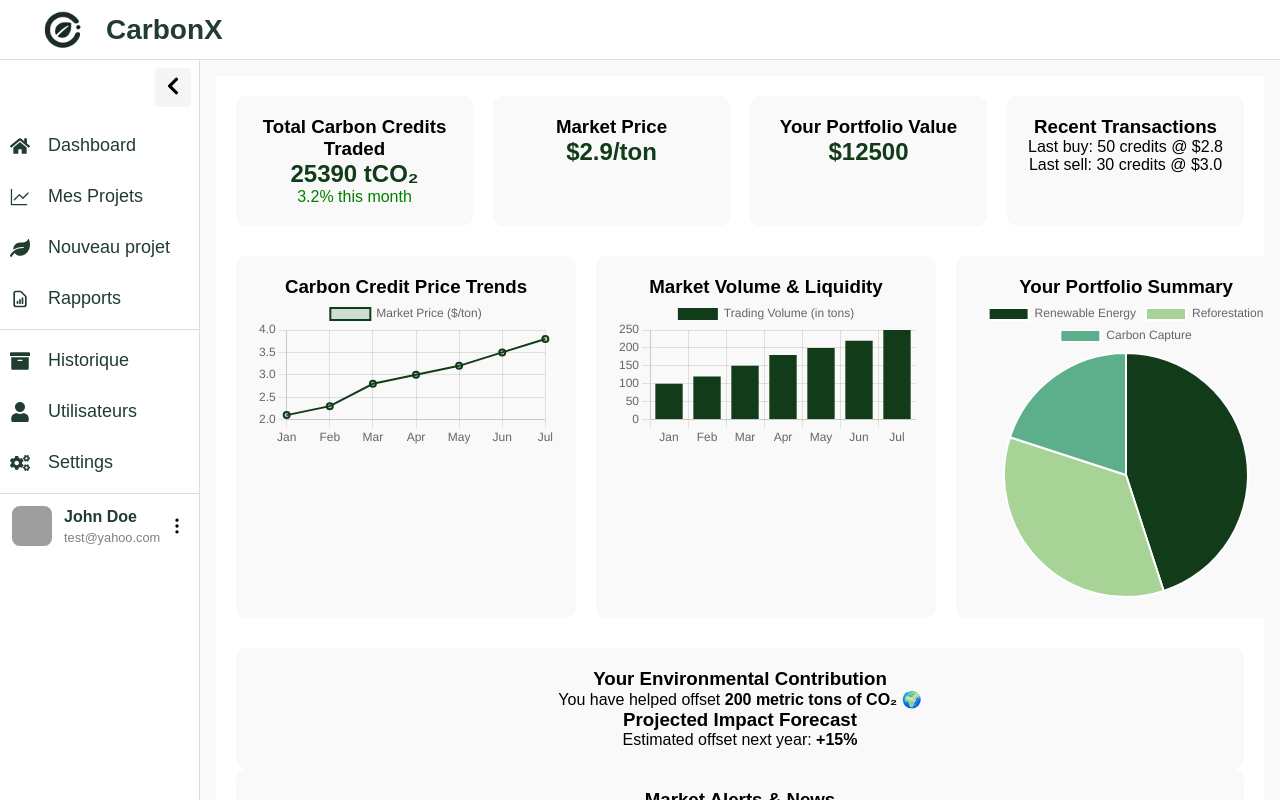
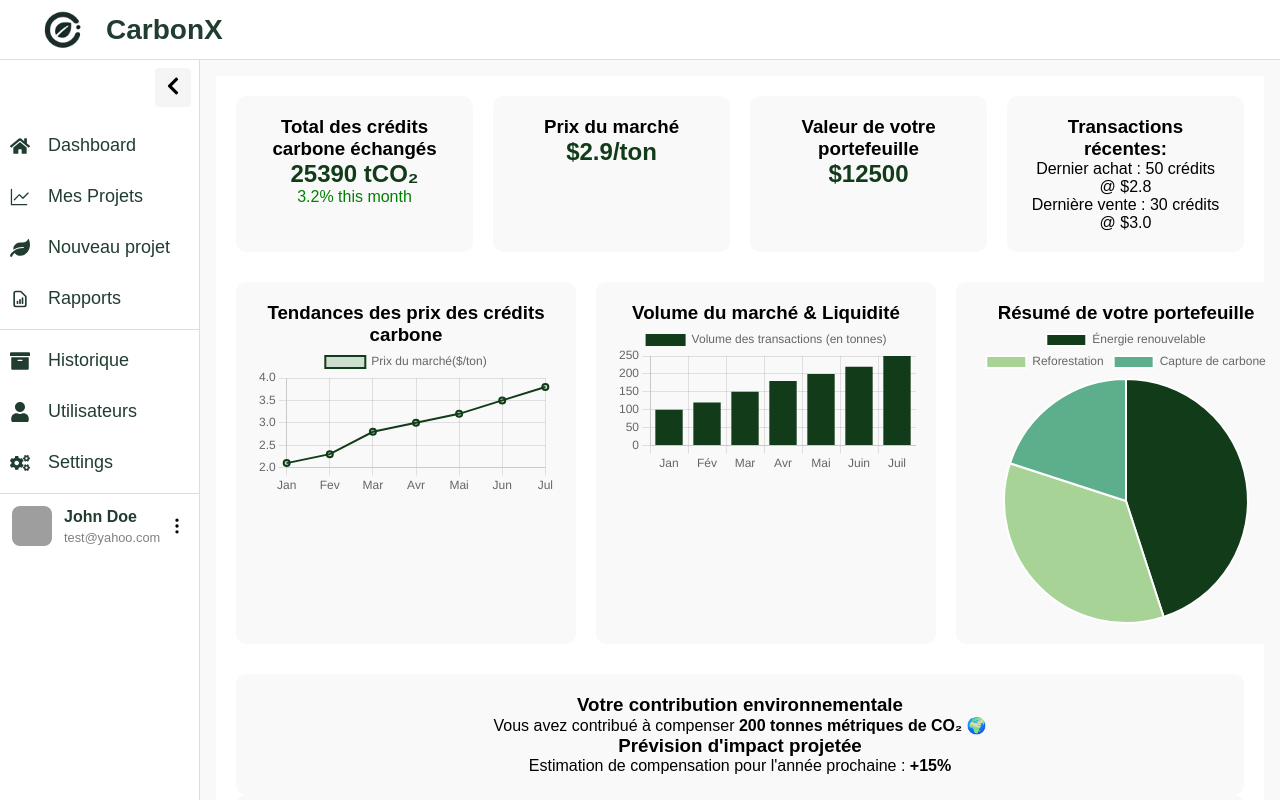
Before and after one commit to Laura0210-cpu/carbonx, a React (Create React App) app in the folder carbonex_frontend/: page /rapports in a window 1280 px wide. Built offline with nearby package versions, Linux system fonts and the light colour scheme; grey boxes are pictures that could not be loaded; a web font is replaced by a local one.

Commit message:
changement langue

```diff
--- a/carbonex_frontend/src/components/Footer.jsx
+++ b/carbonex_frontend/src/components/Footer.jsx
@@ -1,7 +1,7 @@
 import React from "react";
 import "./Footer.css";
 import { FaTwitter, FaFacebookF, FaInstagram } from "react-icons/fa";
-
+import {Link} from 'react-router-dom';
 const Footer = () => {
   return (
     <footer className="footer">
@@ -33,11 +33,11 @@ const Footer = () => {
             <div className="footer-links">
               <h4>Liens Rapides</h4>
               <ul>
-                <li><a href = "/" className = "nav-link">Menu</a></li>
-                <li><a href = "/a-propos" className = "nav-link" >Offre</a></li>
-                <li><a href = "/Entreprise" className = "nav-link">Entreprise</a></li>
-                <li><a href = "/blog" className = "nav-link">Blog</a></li>
-                <li><a href = "/contact" className = "nav-link">Contact</a></li>
+                <li><Link to  = "/" className = "nav-link">Menu</Link></li>
+                <li><Link to  = "/a-propos" className = "nav-link" >Offre</Link></li>
+                <li><Link to  = "/Entreprise" className = "nav-link">Entreprise</Link></li>
+                <li><Link to  = "/blog" className = "nav-link">Blog</Link></li>
+                <li><Link to  = "/contact" className = "nav-link">Contact</Link></li>
               </ul>
             </div>
 
@@ -56,9 +56,9 @@ const Footer = () => {
               <h4>Découvrez</h4>
               <ul>
                 <li> <Link to = "/a-propos" className = "nav-link" > Notre Solution </Link> </li>
-                <li><a href = "/contact" className = "nav-link">Contact</a> </li>
-                <li><a href = "/blog" className = "nav-link">Blog</a></li>
-                <li><a href = "/Entreprise" className = "nav-link">Entreprise</a></li>
+                <li><Link to = "/contact" className = "nav-link">Contact</Link> </li>
+                <li><Link to = "/blog" className = "nav-link">Blog</Link></li>
+                <li><Link to = "/Entreprise" className = "nav-link">Entreprise</Link></li>
               </ul>
             </div>
           </div>
--- a/carbonex_frontend/src/pages/seller/ReportSeller.js
+++ b/carbonex_frontend/src/pages/seller/ReportSeller.js
@@ -17,10 +17,10 @@ const ReportSeller = () => {
       const lineChart = new Chart(lineChartRef.current, {
         type: "line",
         data: {
-          labels: ["Jan", "Feb", "Mar", "Apr", "May", "Jun", "Jul"],
+          labels: ["Jan", "Fev", "Mar", "Avr", "Mai", "Jun", "Jul"],
           datasets: [
             {
-              label: "Market Price ($/ton)",
+              label: "Prix du marché($/ton)",
               data: [2.1, 2.3, 2.8, 3.0, 3.2, 3.5, 3.8],
               borderColor: "#123B19",
               backgroundColor: "rgba(31, 120, 49, 0.2)",
@@ -34,7 +34,7 @@ const ReportSeller = () => {
       const pieChart = new Chart(pieChartRef.current, {
         type: "pie",
         data: {
-          labels: ["Renewable Energy", "Reforestation", "Carbon Capture"],
+          labels: ["Énergie renouvelable", "Reforestation", "Capture de carbone"],
           datasets: [
             {
               data: [45, 35, 20],
@@ -48,10 +48,10 @@ const ReportSeller = () => {
       const barChart = new Chart(barChartRef.current, {
         type: "bar",
         data: {
-          labels: ["Jan", "Feb", "Mar", "Apr", "May", "Jun", "Jul"],
+          labels: ["Jan", "Fév", "Mar", "Avr", "Mai", "Juin", "Juil"],
           datasets: [
             {
-              label: "Trading Volume (in tons)",
+              label: "Volume des transactions (en tonnes)",
               data: [100, 120, 150, 180, 200, 220, 250],
               backgroundColor: "#123B19",
             },
@@ -72,91 +72,91 @@ const ReportSeller = () => {
         {/* Dashboard Overview */}
         <div style={{ display: "grid", gridTemplateColumns: "repeat(4, 1fr)", gap: "20px", marginBottom: "30px" }}>
           <div style={cardStyle}>
-            <h3>Total Carbon Credits Traded</h3>
+            <h3>Total des crédits carbone échangés</h3>
             <p style={{ fontSize: "24px", fontWeight: "bold", color: "#123B19" }}>{totalCredits} tCO₂</p>
             <p style={{ color: trendPercentage > 0 ? "green" : "red" }}>{trendPercentage}% this month</p>
           </div>
 
           <div style={cardStyle}>
-            <h3>Market Price</h3>
+            <h3>Prix du marché</h3>
             <p style={{ fontSize: "24px", fontWeight: "bold", color: "#123B19" }}>${marketPrice}/ton</p>
           </div>
 
           <div style={cardStyle}>
-            <h3>Your Portfolio Value</h3>
+            <h3>Valeur de votre portefeuille</h3>
             <p style={{ fontSize: "24px", fontWeight: "bold", color: "#123B19" }}>${portfolioValue}</p>
           </div>
 
           <div style={cardStyle}>
-            <h3>Recent Transactions</h3>
-            <p>Last buy: 50 credits @ $2.8</p>
-            <p>Last sell: 30 credits @ $3.0</p>
+            <h3>Transactions récentes: </h3>
+            <p>Dernier achat : 50 crédits @ $2.8</p>
+            <p>Dernière vente : 30 crédits @ $3.0</p>
           </div>
         </div>
 
         {/* Charts Section */}
         <div style={{ display: "grid", gridTemplateColumns: "repeat(3, 1fr)", gap: "20px", marginBottom: "30px" }}>
           <div style={chartCardStyle}>
-            <h3>Carbon Credit Price Trends</h3>
+            <h3>Tendances des prix des crédits carbone</h3>
             <canvas ref={lineChartRef}></canvas>
           </div>
 
           <div style={chartCardStyle}>
-            <h3>Market Volume & Liquidity</h3>
+            <h3>Volume du marché & Liquidité</h3>
             <canvas ref={barChartRef}></canvas>
           </div>
 
           <div style={chartCardStyle}>
-            <h3>Your Portfolio Summary</h3>
+            <h3>Résumé de votre portefeuille</h3>
             <canvas ref={pieChartRef}></canvas>
           </div>
         </div>
 
         {/* Sustainability Impact */}
         <div style={cardStyle}>
-          <h3>Your Environmental Contribution</h3>
-          <p>You have helped offset <b>200 metric tons of CO₂</b> 🌍</p>
-          <h3>Projected Impact Forecast</h3>
-          <p>Estimated offset next year: <b>+15%</b></p>
+          <h3>Votre contribution environnementale</h3>
+          <p>Vous avez contribué à compenser <b>200 tonnes métriques de CO₂</b> 🌍</p>
+          <h3>Prévision d'impact projetée</h3>
+          <p>Estimation de compensation pour l'année prochaine : <b>+15%</b></p>
         </div>
 
         {/* Notifications & Insights */}
         <div style={cardStyle}>
-          <h3>Market Alerts & News</h3>
-          <p>🔔 Carbon credits surged by 5% today!</p>
-          <p>📢 New sustainability regulations announced.</p>
+          <h3>Alerte de Marché et Actualité</h3>
+          <p>🔔 Les crédits carbone ont augmenté de 5% aujourd'hui !</p>
+          <p>📢 De nouvelles réglementations en matière de durabilité ont été annoncées.</p>
         </div>
 
         {/* Filter & Reports Section */}
         <div style={cardStyle}>
-          <h3>Generate Reports</h3>
-          <button style={buttonStyle}>Export as PDF</button>
-          <button style={buttonStyle}>Export as CSV</button>
+          <h3>Générer des Rapports</h3>
+          <button style={buttonStyle}>Exporter en PDF</button>
+          <button style={buttonStyle}>Exporter en CSV</button>
         </div>
 
         {/* Documents Table */}
-        <h3 style={{ marginTop: "30px" }}>Download Reports</h3>
+        <h3 style={{ marginTop: "30px" }}>Télécharger les Rapports</h3>
         <table style={tableStyle}>
           <thead>
             <tr style ={tableHeaderStyle}>
-              <th style ={{textAlign: "left"}}>Document Name</th>
-              <th style ={{textAlign: "left"}}>Size</th>
-              <th style ={{textAlign: "left"}}>Date Published</th>
+              <th style ={{textAlign: "left"}}>Nom du Document</th>
+              <th style ={{textAlign: "left"}}>Taille</th>
+              <th style ={{textAlign: "left"}}>Date de Publication</th>
               <th style ={{textAlign: "center"}}>Action</th>
             </tr>
           </thead>
           <tbody>
             <tr>
-              <td>CO₂ Market Report</td>
+              <td>Rapport du Marché CO₂</td>
               <td>1.2 MB</td>
-              <td>March 5, 2025</td>
-              <td style = {{textAlign : "center"}} ><button style={buttonStyle}>Download</button></td>
+              <td>5 Mars, 2025</td>
+              <td style = {{textAlign : "center"}} ><button style={buttonStyle}>Télecharger</button></td>
             </tr>
             <tr>
-              <td>Carbon Credit Compliance</td>
+              <td>Conformité des Crédits Carbone</td>
               <td>850 KB</td>
-              <td>March 3, 2025</td>
-              <td style = {{textAlign : "center"}}><button style={buttonStyle}>Download</button></td>
+              <td>3 Mars, 2025</td>
+              <td style = {{textAlign : "center"}}><button style={buttonStyle}>Télécharger</button></td>
             </tr>
           </tbody>
         </table>
```
